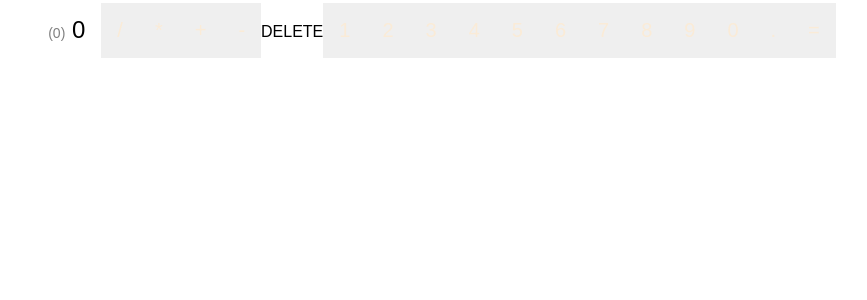
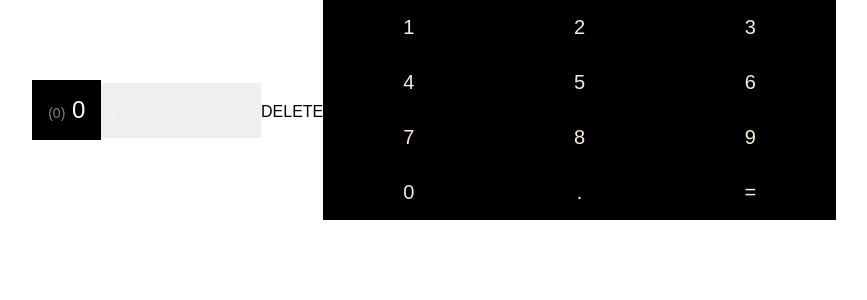
Before and after one commit to TempleKramer/react-calculator, a React (Create React App) app: page / in a window 1280 px wide. Shown: the top 300 px of the page, without its empty margins (406-1273 px from the left). Built offline with nearby package versions, Linux system fonts and the light colour scheme.

Commit message:
index.css completed

```diff
--- a/src/index.css
+++ b/src/index.css
@@ -1,4 +1,4 @@
-: :root{
+:root{
     --primary: #d81e5b;
     --secondary: #8c38ff;
     --dark: black;
@@ -60,3 +60,30 @@
     transition: 0.4s;
 
 }
+
+button:hover {
+    opacity: 0.9;
+
+}
+
+.operators {
+    display: flex;
+
+}
+
+.operators button {
+    flex: 1 1 0%;
+    background-color: var(--primary);
+    font-weight: 700;
+}
+
+.digits {
+    display: flex;
+    flex-wrap: wrap;
+}
+
+.digits button {
+    flex: 1 1 33.333%;
+    max-width: 33.333%;
+    background-color: var(--dark);
+}
```
